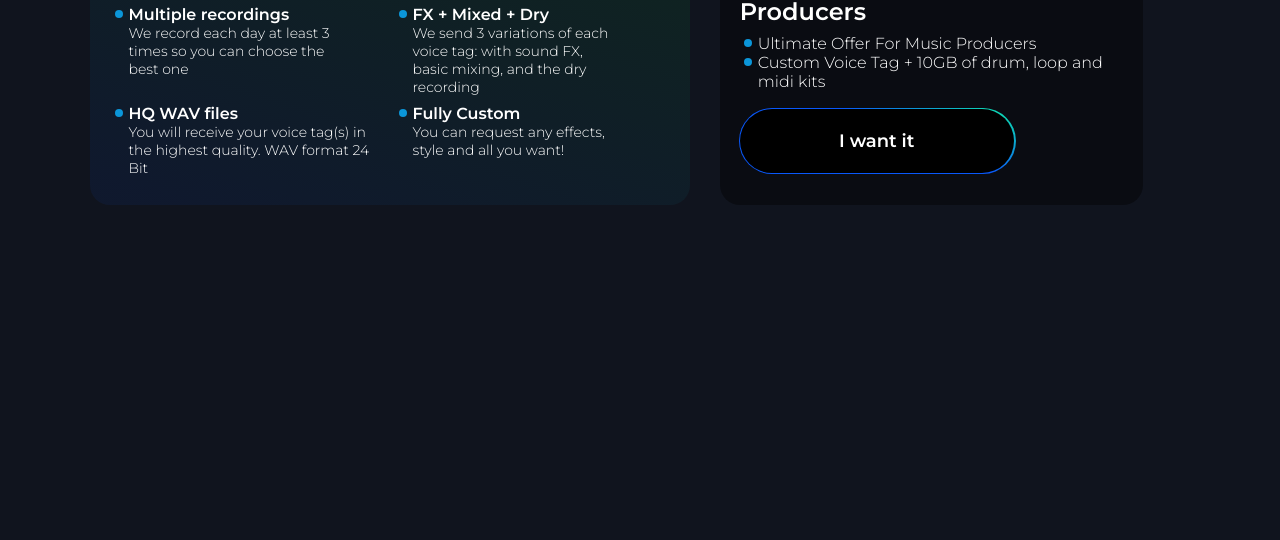
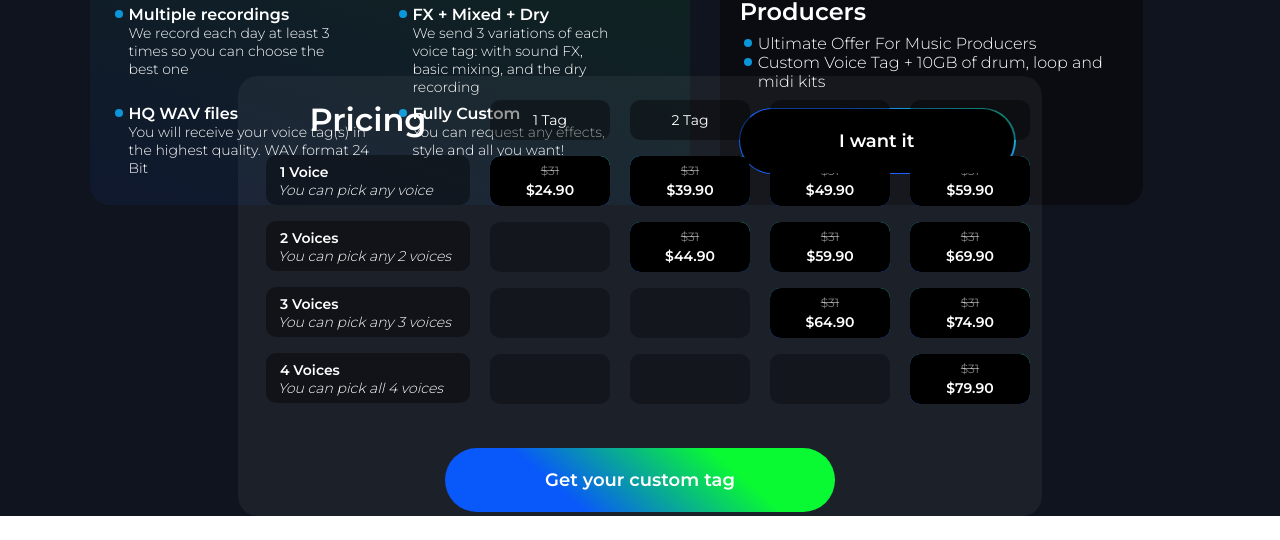
Before and after one commit to DmitryKonovets0/Voice-Tag-Lab, a React (Create React App) app: page / in a window 1280 px wide. Shown: the part 2611-3151 px from the top of the page. After the commit the page ends 3127 px from the top, so only its background shows below. Built offline with nearby package versions, Linux system fonts and the light colour scheme.

Commit message:
implement fifth section - "Pricing" with animation for prices blocks

```diff
--- a/package.json
+++ b/package.json
@@ -6,6 +6,7 @@
     "@testing-library/jest-dom": "^5.17.0",
     "@testing-library/react": "^13.4.0",
     "@testing-library/user-event": "^13.5.0",
+    "animate.css": "^4.1.1",
     "react": "^18.2.0",
     "react-dom": "^18.2.0",
     "react-scripts": "5.0.1",
--- a/src/App.js
+++ b/src/App.js
@@ -3,6 +3,7 @@ import {Component} from "react";
 import Promo from "./components/promo/promo";
 import How from "./components/how/how";
 import About from "./components/about/about";
+import Pricing from "./components/pricing/pricing";
 
 import './App.scss';
 import Samples from "./components/samples/samples";
@@ -15,6 +16,7 @@ class App extends Component{
                 <How/>
                 <About/>
                 <Samples/>
+                <Pricing/>
             </>
 
         )
--- /dev/null
+++ b/src/components/pricing/pricing.jsx
@@ -0,0 +1,87 @@
+import {Component} from "react";
+
+import './pricing.scss'
+
+
+export default class Pricing extends Component {
+
+    render() {
+        return(
+            <div className="pricing">
+                <div className="container">
+                    <div className="pricing__wrapper">
+                        <div className="first__col">
+                            <div className="pricing__title">Pricing</div>
+                            <div className="first__item"><span>1 Voice</span> <br/> You can pick any voice</div>
+                            <div className="first__item"><span>2 Voices</span> <br/> You can pick any 2 voices</div>
+                            <div className="first__item"><span>3 Voices</span> <br/> You can pick any 3 voices</div>
+                            <div className="first__item"><span>4 Voices</span> <br/> You can pick all 4 voices</div>
+                        </div>
+                        <div className="col">
+                            <div className="tag">1 Tag</div>
+                            <div className="item__price ">
+                                <div className="old-price">$31</div>
+                                <div className="new__price">$24.90</div>
+                            </div>
+                            <div className="clean__item"></div>
+                            <div className="clean__item"></div>
+                            <div className="clean__item"></div>
+                        </div>
+                        <div className="col">
+                            <div className="tag">2 Tag</div>
+                            <div className="item__price">
+                                <div className="old-price">$31</div>
+                                <div className="new__price">$39.90</div>
+                            </div>
+                            <div className="item__price">
+                                <div className="old-price">$31</div>
+                                <div className="new__price">$44.90</div>
+                            </div>
+                            <div className="clean__item"></div>
+                            <div className="clean__item"></div>
+                        </div>
+                        <div className="col">
+                            <div className="tag">3 Tag</div>
+                            <div className="item__price">
+                                <div className="old-price">$31</div>
+                                <div className="new__price">$49.90</div>
+                            </div>
+                            <div className="item__price">
+                                <div className="old-price">$31</div>
+                                <div className="new__price">$59.90</div>
+                            </div>
+                            <div className="item__price">
+                                <div className="old-price">$31</div>
+                                <div className="new__price">$64.90</div>
+                            </div>
+                            <div className="clean__item"></div>
+                        </div>
+                        <div className="col">
+                            <div className="tag">4 Tag</div>
+                            <div  className="item__price">
+                                <div className="old-price">$31</div>
+                                <div className="new__price">$59.90</div>
+                            </div>
+                            <div className="item__price">
+                                <div className="old-price">$31</div>
+                                <div className="new__price">$69.90</div>
+                            </div>
+                            <div className="item__price">
+                                <div className="old-price">$31</div>
+                                <div className="new__price">$74.90</div>
+                            </div>
+                            <div className="item__price">
+                                <div className="old-price">$31</div>
+                                <div className="new__price">$79.90</div>
+                            </div>
+                        </div>
+                        <button className="pricing__btn">
+                            Get your custom tag
+                        </button>
+                    </div>
+                </div>
+            </div>
+        )
+    }
+
+}
--- /dev/null
+++ b/src/components/pricing/pricing.scss
@@ -0,0 +1,115 @@
+.pricing{
+  display: flex;
+  padding-top: 131px;
+  background-color: #10141e;
+  &__title{
+    color: #fff;
+    font-size: 32px;
+    font-weight: 600;
+    text-align: center;
+  }
+  &__wrapper{
+    margin: 0 auto;
+    display: grid;
+    grid-template-columns: 204px repeat(4, 120px );
+    grid-template-rows: 40px repeat(4, 50px ) ;
+    column-gap: 20px;
+    row-gap: 20px;
+    padding: 24px 28px;
+    border-radius: 20px;
+    background-color: rgba(255, 255, 255, 0.05);
+    width: 804px;
+    height: 440px;
+    position: relative;
+    .first{
+      &__item{
+        margin-top: 16px;
+        width: 204px;
+        height: 50px;
+        border-radius: 10px;
+        background-color: rgba(0, 0, 0, 0.4);
+        font-size: 14px;
+        color: #fff;
+        font-weight: 300;
+        padding: 8px 12px;
+        font-style: italic;
+        span{
+          font-style:normal;
+          font-weight: 600;
+          margin-left: 2px;
+        }
+      }
+    }
+    .col{
+
+    }
+    .tag{
+      display: flex;
+      justify-content: center;
+      align-items: center;
+      width: 120px;
+      height: 40px;
+      background-color: rgba(0, 0, 0, 0.4);
+      border-radius: 10px;
+      font-size: 14px;
+      color: #fff;
+    }
+    .clean__item{
+      margin-top: 16px;
+      background-color: rgba(0, 0, 0, 0.3);
+      width: 120px;
+      height: 50px;
+      border-radius: 10px;
+
+    }
+    .item__price{
+      position: relative;
+      margin-top: 16px;
+      display: flex;
+      z-index: 1;
+      justify-content: center;
+      align-items: center;
+      flex-direction: column;
+      width: 120px;
+      height: 50px;
+      background-image: linear-gradient(black, black),
+      linear-gradient(13deg, #0958fa 31%, #0ef0a8 99%);
+      background-origin: border-box;
+      border: none;
+      border-radius: 10px;
+      transition-duration: .2s;
+      background-clip: content-box, border-box;
+      &:hover{
+          border: 1px solid transparent;
+      }
+      .old-price{
+        pointer-events: none;
+        font-size: 12px;
+        cursor: none;
+        color: rgba(255, 255, 255, 0.5);
+        text-decoration: line-through;
+      }
+      .new__price{
+        pointer-events: none;
+        margin-top: 3px;
+        font-size: 14px;
+        color: #fff;
+        font-weight: 600;
+      }
+    }
+  }
+  &__btn{
+    width: 390px;
+    height: 64px;
+    position: absolute;
+    bottom: 4px;
+    left: 50%;
+    background-image: linear-gradient(41deg, #0958fa 30%, #09fa32 73%);
+    transform: translate(-50%);
+    border-radius: 60px;
+    text-align: center;
+    border: none;
+    color: #fff;
+    font-size: 18px;
+    font-weight: 600;
+  } }
--- a/src/components/samples/samples.scss
+++ b/src/components/samples/samples.scss
@@ -1,6 +1,6 @@
 .samples{
   background-color: #10141e;
-  height: 1358px;
+  height: 760px;
   padding: 20px 0 0 39px;
   &__title{
     font-size: 32px;
```
Also changed, not shown: 1 other file (tests, documents, lock files or other folders).
